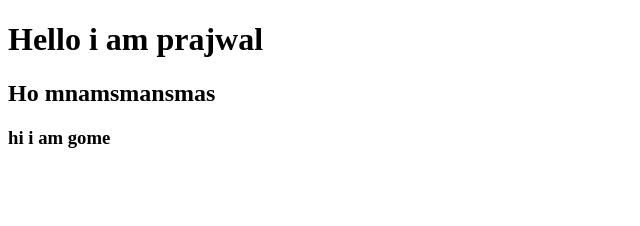
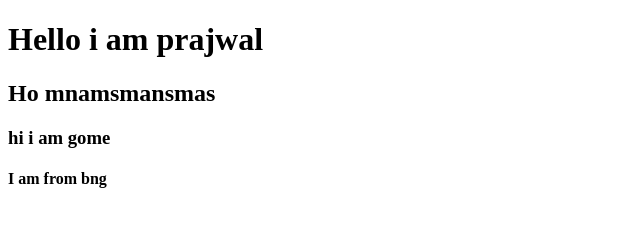
Before and after one commit to Prajwalkr-789/action-repo, a plain HTML site: page index.html in a window 1280 px wide. Shown: the whole page, without its empty margins (0-640 px from the left). Drawn offline with Linux system fonts and the light colour scheme.

Commit message:
Third commit

```diff
--- a/index.html
+++ b/index.html
@@ -9,6 +9,7 @@
     <h1>Hello i am prajwal</h1>
     <h2>Ho mnamsmansmas</h2>
     <h3>hi i am gome    </h3>
+    <h4>I am from bng</h4>
 
 </body>
 </html>
```
